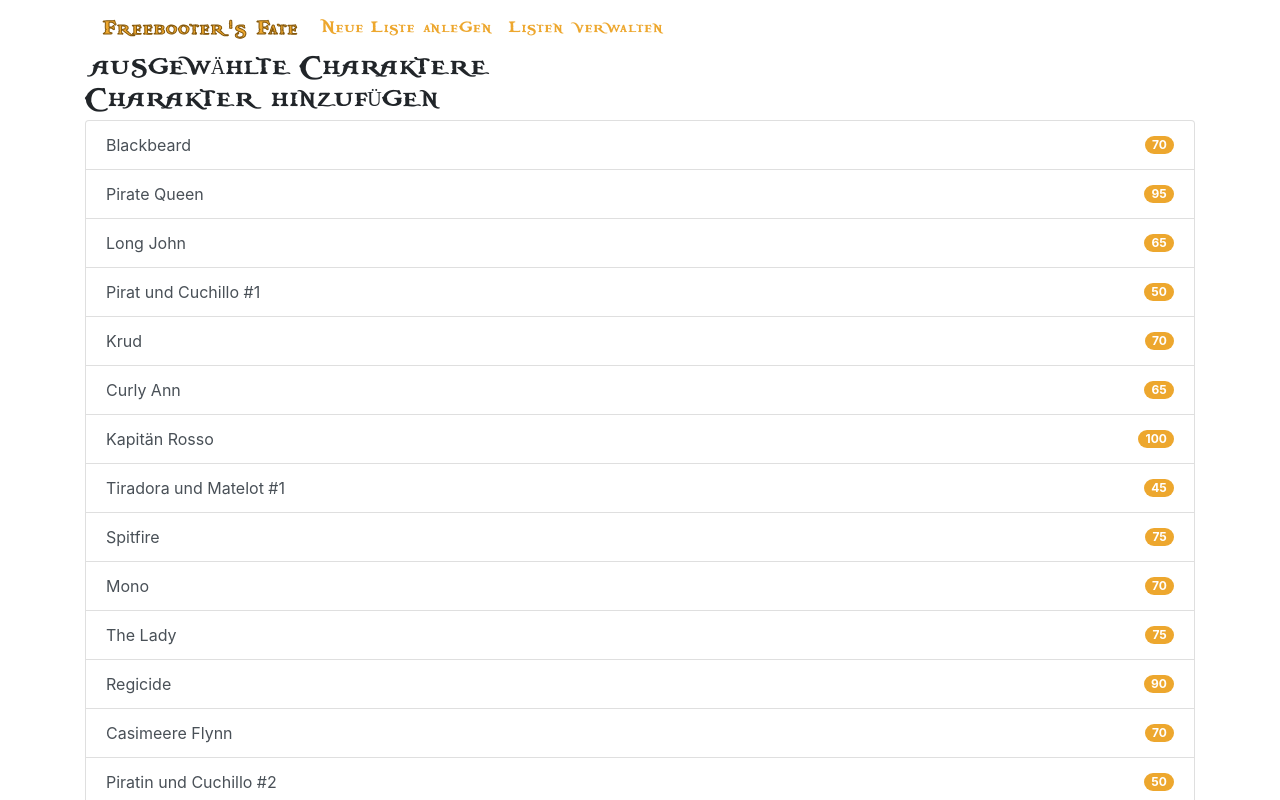
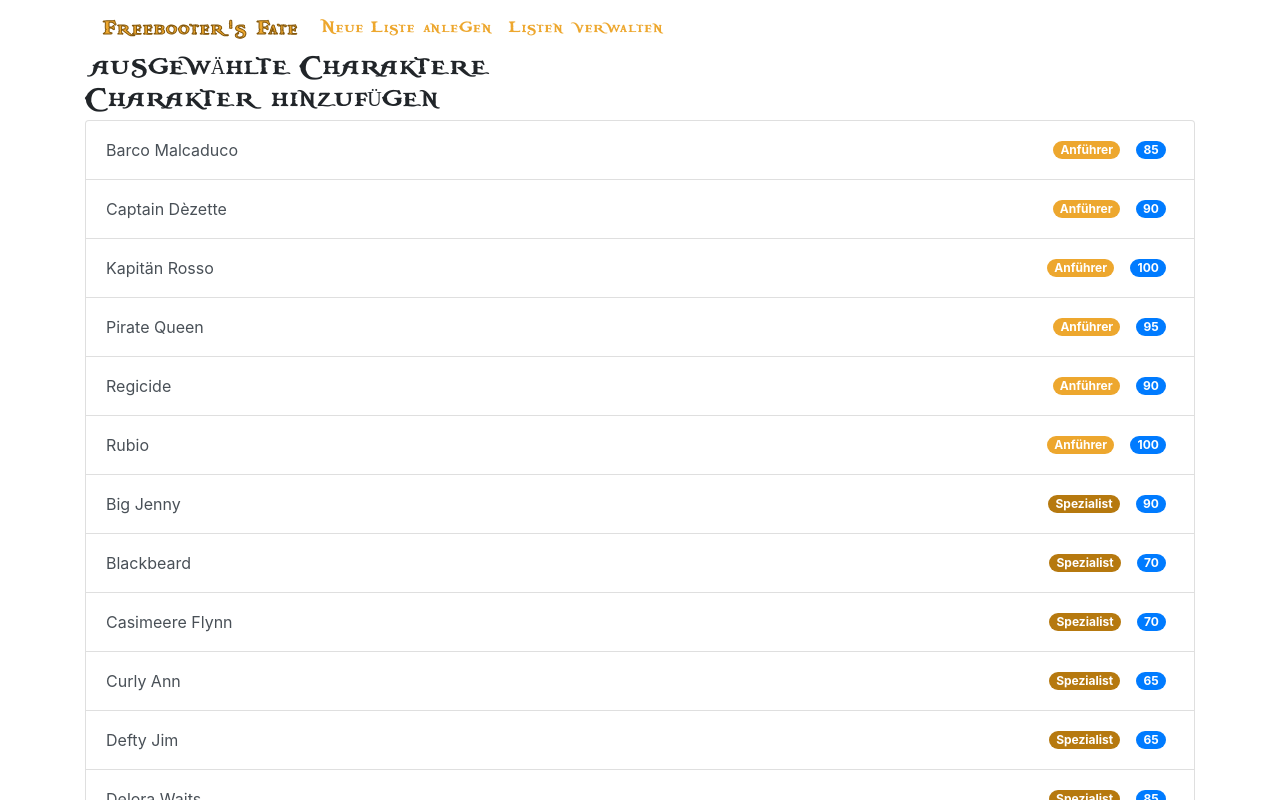
Before and after one commit to slotties/tortuga, a React (Create React App) app: page /tortuga/build/new in a window 1280 px wide. Shown: the top 800 px of the page. Built offline with nearby package versions, Linux system fonts and the light colour scheme.

Commit message:
add sort and colored badges by type

```diff
--- a/src/NewList.js
+++ b/src/NewList.js
@@ -3,16 +3,35 @@ import { characterById, charactersByFaction } from './data/Characters';
 import validateList from './rules/validateList';
 import { CSSTransition, TransitionGroup } from 'react-transition-group'
 
+const TYPE_ORDER = 'ASG';
+
 class NewList extends Component {
     constructor(props) {
         super(props);
 
+        const characters = charactersByFaction('PIR')
+        characters.sort(this.sortByType);
+
         this.state = {
             chars: [],
-            allChars: charactersByFaction('PIR'),
+            allChars: characters,
             errors: [],
             errorsVisible: false
         };
+    }
+
+    sortByType(char1, char2) {
+        const type1 = char1.type;
+        const type2 = char2.type;
+
+        if (type1 === type2) {
+            return char1.name.localeCompare(char2.name);
+        }
+
+        const order1 = TYPE_ORDER.indexOf(type1);
+        const order2 = TYPE_ORDER.indexOf(type2);
+
+        return order1 < order2 ? -1 : 1;
     }
 
     addChar(id) {
@@ -43,11 +62,25 @@ class NewList extends Component {
         })
     }
 
+    typeNameOf(type) {
+        switch (type) {
+            case 'A':
+                return 'Anführer';
+            case 'S':
+                return 'Spezialist';
+            case 'G':
+                return 'Gefolge';
+            default:
+                return 'Unbekannt';
+        }
+    }
+
     render() {
         const errorsVisible = this.state.errorsVisible;
 
         // TODO: sub-komponenten auslagern
         // TODO: meldung wenn keine charaktere ausgewählt sind
+        // TODO: farblegende für typen
 
         return (
             <div>
@@ -78,6 +111,7 @@ class NewList extends Component {
                                         <CSSTransition key={index} timeout={250} classNames="listChar">
                                             <li className="list-group-item d-flex justify-content-between align-items-center">
                                                 <span className="mr-auto">{value.name}</span>
+                                                <span className={`badge badge-primary badge-pill t-type-${value.type.toLowerCase()} m-2`}>{this.typeNameOf(value.type)}</span>
                                                 <span className="badge badge-primary badge-pill m-2">{value.costs}</span>
                                                 <button type="button" className="btn btn-danger" onClick={this.removeChar.bind(this, index)}>X</button>
                                             </li>
@@ -97,11 +131,9 @@ class NewList extends Component {
                     <div className="list-group">
                             {this.state.allChars.map((value) =>
                                 <a key={value.id} href="#" className="list-group-item list-group-item-action d-flex justify-content-between align-items-center" onClick={this.addChar.bind(this, value.id)}>
-                                    {value.name}
-
-                                    <span className="badge badge-primary badge-pill">
-                                        {value.costs}
-                                    </span>
+                                    <span className="mr-auto">{value.name}</span>
+                                    <span className={`badge badge-primary badge-pill t-type-${value.type.toLowerCase()} m-2`}>{this.typeNameOf(value.type)}</span>
+                                    <span className="badge badge-primary badge-pill m-2">{value.costs}</span>
                                 </a>
                             )}
                         </div>
--- a/src/assets/style.css
+++ b/src/assets/style.css
@@ -1,6 +1,9 @@
 :root {
     --color-gold: #EDA72E;
     --color-gold-dark: #82560B;
+    --color-type-a: #EDA72E;
+    --color-type-s: #B6790F;
+    --color-type-g: #684508;
 }
 @font-face {
     font-family: "BlackPearl";
@@ -32,8 +35,16 @@ h5 {
     text-transform: uppercase;
 }
 
-.badge-primary {
-    background-color: var(--color-gold);
+.badge-primary.t-type-a {
+    background-color: var(--color-type-a);
+}
+
+.badge-primary.t-type-s {
+    background-color: var(--color-type-s);
+}
+
+.badge-primary.t-type-g {
+    background-color: var(--color-type-g);
 }
 
 .listChar-enter,
```
